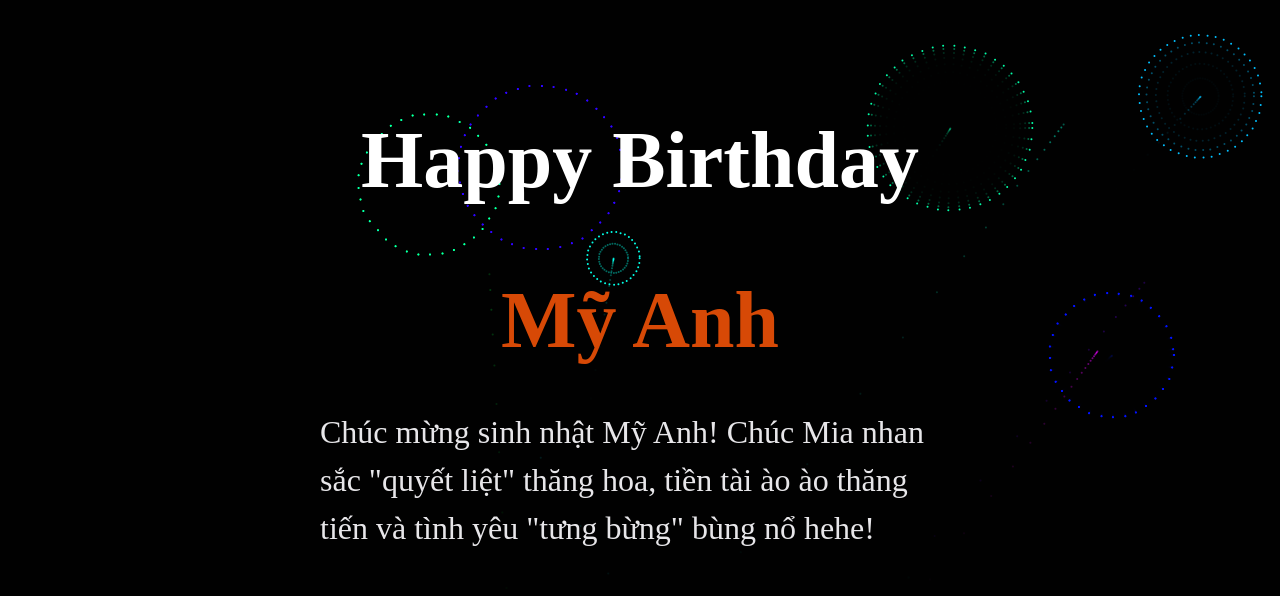
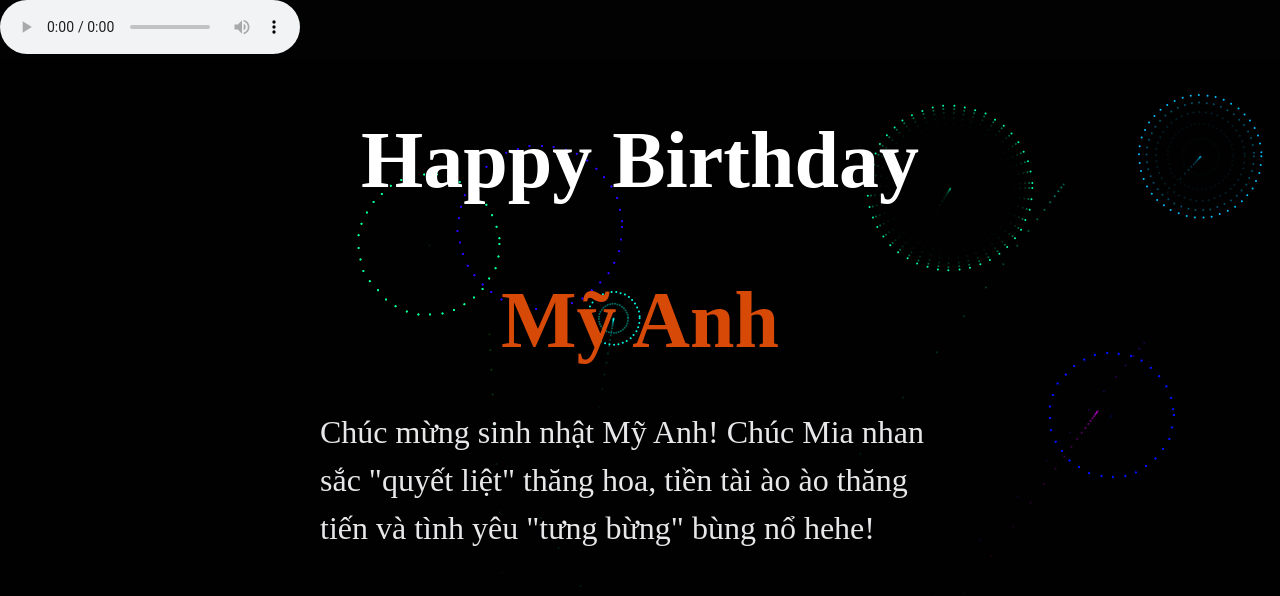
Before and after one commit to tram3001/HBPD, a plain HTML site: page index.html in a window 1280 px wide. Shown: the top 596 px of the page. Drawn offline with nearby package versions, Linux system fonts and the light colour scheme; animation ran at ten frames a second.

Commit message:
Update index.html

```diff
--- a/index.html
+++ b/index.html
@@ -54,7 +54,7 @@
   </style>
  </head>
   <body>
-    <audio autoplay="true"  src="hpbd.mp3"></audio>
+    <audio controls autoplay  src="hpbd.mp3"></audio>
     <h1>Happy Birthday</h1>
     <h2>Mỹ Anh</h2>
     <p>Chúc mừng sinh nhật Mỹ Anh! Chúc Mia nhan sắc "quyết liệt" thăng hoa, tiền tài ào ào thăng tiến và tình yêu "tưng bừng" bùng nổ hehe!</p>
```
